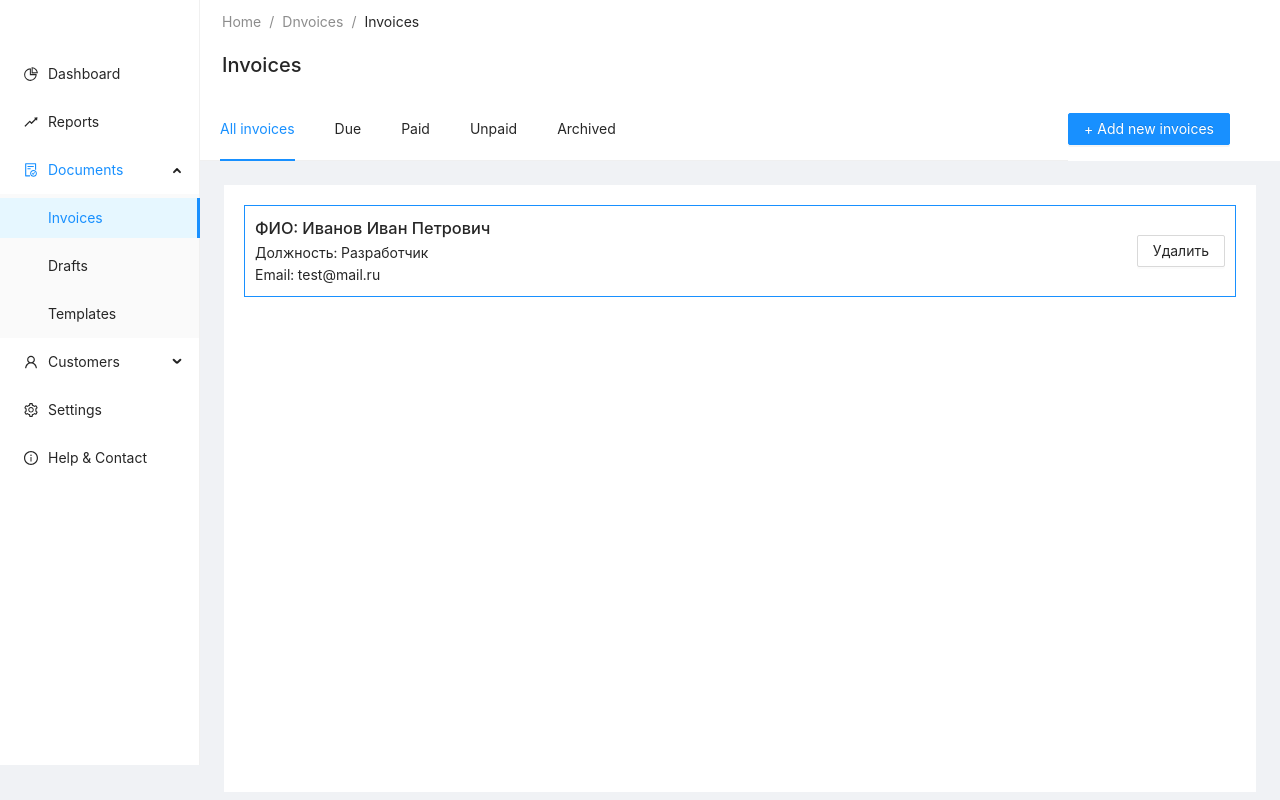
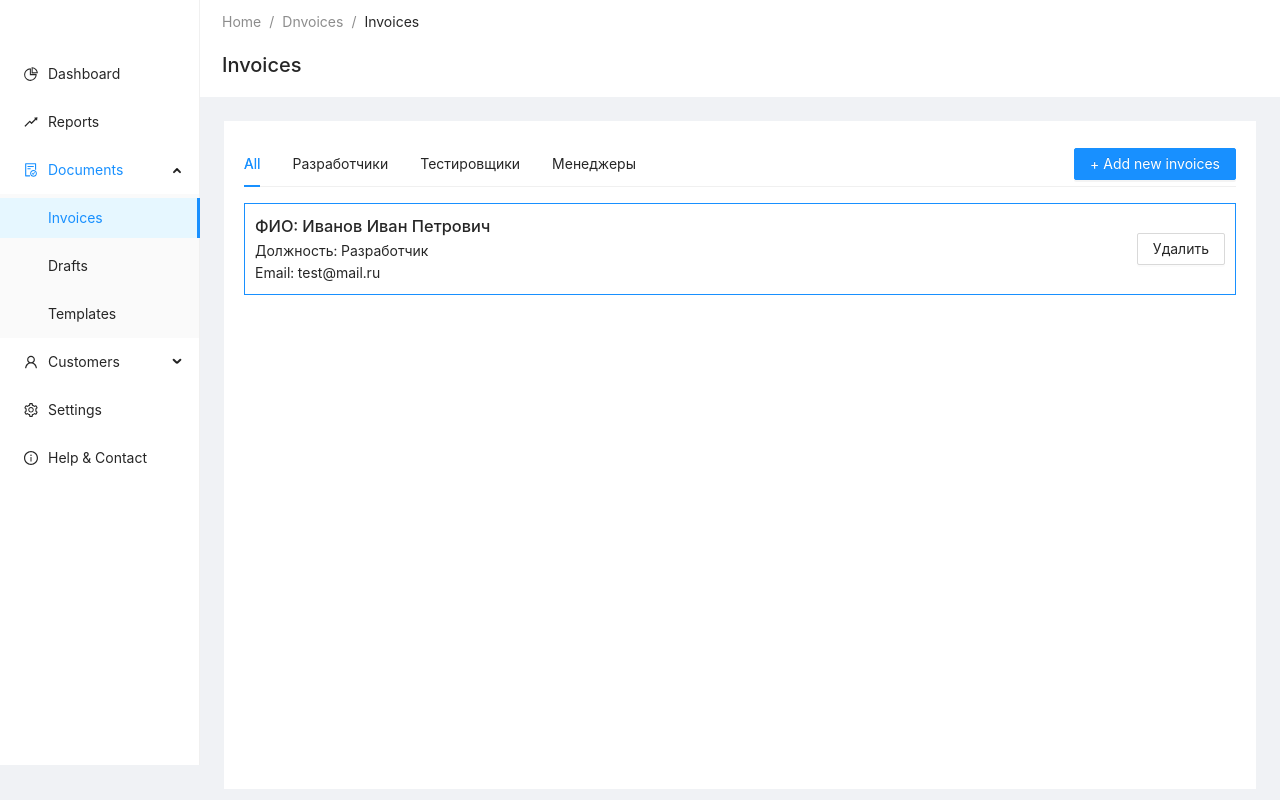
Before and after one commit to Granevskiy8/staff_pro, a React (Create React App) app: page /home/documents/invoices in a window 1280 px wide. Built offline with nearby package versions, Linux system fonts and the light colour scheme.

Commit message:
add filter in invoices

```diff
--- a/src/components/page/Documents/AddNewInvoicers/AddNewInvoicers.tsx
+++ b/src/components/page/Documents/AddNewInvoicers/AddNewInvoicers.tsx
@@ -40,8 +40,12 @@ const AddNewInvoicers = ({droverDisplay}: any) => {
                 <Form.Item required={false} name='patronymic' rules={[{ required: true, message: 'Введите отчество'}]}>
                     <Input placeholder="Отчество" />
                 </Form.Item>
-                <Form.Item required={false} name='position' rules={[{ required: true, message: 'Введите должность'}]}>
-                    <Input placeholder="Должность" />
+                <Form.Item required={false} name='position' rules={[{ required: true, message: 'Выберете должность'}]}>
+                    <Select placeholder="Должность">
+                        <Option value='Тестировщик'>Тестировщик</Option>
+                        <Option value='Разработчик'>Разработчик</Option>
+                        <Option value='Менеджер'>Менеджер</Option>
+                    </Select>
                 </Form.Item>
                 <Form.Item label='Дата рождения'>
                     <Form.Item name='day' required={false} rules={[{ required: true, message: 'Введите день' }]} style={{ display: 'inline-block', width: '20%', margin: '0' }}>
--- a/src/components/page/Documents/Invoices/Invoices.tsx
+++ b/src/components/page/Documents/Invoices/Invoices.tsx
@@ -1,24 +1,56 @@
 import { IEmployee } from "../../../../api/dto/IEmployess"
 import { useAppSelector } from "../../../../store/hooks/redux"
+import EmployeesItem from "../../../../modules/employess/components/PostItem/EmployeesItem";
+import { Button, Tabs } from 'antd';
+import AddNewInvoicers from "../AddNewInvoicers/AddNewInvoicers";
+import { useState } from "react";
 
-import EmployeesItem from "../../../../modules/employess/components/PostItem/EmployeesItem";
-
-
+const { TabPane } = Tabs;
 
 
 const Invoices = () => {
 
+
+    const [drover, setDrover] = useState(false)
+    const droverDisplay = () => {
+        setDrover(!drover)
+    }
     const employees = useAppSelector(state => state.employess.employees)
+    const operations = <Button type="primary" onClick={droverDisplay}>+ Add new invoices</Button>;
 
-    console.log(employees)
-
-
+    let razrab = employees.filter(item => item.position === 'Разработчик');
+    let tester = employees.filter(item => item.position === 'Тестировщик');
+    let manager = employees.filter(item => item.position === 'Менеджер');
 
     return (
         <>
+        <Tabs defaultActiveKey="1" tabBarExtraContent={operations}>
+            <TabPane tab="All" key="1">
+            {employees.length === 0 && <p>Нет приглашенных сотрудников</p>}
             {employees.map((employee: IEmployee) => (
                 <EmployeesItem key={employee.id} employee={employee}/>
             ))}
+            </TabPane>
+            <TabPane tab="Разработчики" key="2">
+            {razrab.length === 0 && <p>Нет приглашенных разработчиков</p>}
+            {razrab.map((employee: IEmployee) => (
+                <EmployeesItem key={employee.id} employee={employee}/>
+            ))}
+            </TabPane>
+            <TabPane tab="Тестировщики" key="3">
+            {tester.length === 0 && <p>Нет приглашенных тестировщиков</p>}
+            {tester.map((employee: IEmployee) => (
+                <EmployeesItem key={employee.id} employee={employee}/>
+            ))}
+            </TabPane>
+            <TabPane tab="Менеджеры" key="4">
+            {manager.length === 0 && <p>Нет приглашенных менеджеров</p>}
+            {manager.map((employee: IEmployee) => (
+                <EmployeesItem key={employee.id} employee={employee}/>
+            ))}
+            </TabPane>
+        </Tabs>
+        {drover && <AddNewInvoicers droverDisplay={droverDisplay} />}
         </>
     )
 }
--- a/src/components/ui/HeaderMenu/HeaderMenu.tsx
+++ b/src/components/ui/HeaderMenu/HeaderMenu.tsx
@@ -1,19 +1,12 @@
-import { Menu, Layout, Breadcrumb, Button } from 'antd';
-import styled from 'styled-components';
+import { Layout, Breadcrumb } from 'antd';
+
 import { useLocation } from "react-router-dom";
-import { useState } from 'react';
-import AddNewInvoicers from '../../page/Documents/AddNewInvoicers/AddNewInvoicers';
+
 const { Header } = Layout;
 
 
 
 const HeaderMenu = () => {
-
-    const [drover, setDrover] = useState(false)
-
-    const droverDisplay = () => {
-        setDrover(!drover)
-    }
 
     const location = useLocation();
     const nameLocation = location.pathname.split('/')
@@ -35,43 +28,8 @@ const HeaderMenu = () => {
             }
         </Breadcrumb>
         <h1 style={{ margin: 0, paddingLeft: 22, fontSize: 20}}>{namePage[0].toUpperCase() + namePage?.slice(1)}</h1>
-        { nameLocation[3] === 'invoices' &&
-        <MenuWrapper>
-            <Menu
-                mode="horizontal"
-                theme='light'
-                style={{ width: '100vw'}}
-                defaultSelectedKeys={['all']}
-            >
-                <Menu.Item key="all">
-                    All invoices
-                </Menu.Item>
-                <Menu.Item key="due">
-                    Due
-                </Menu.Item>
-                <Menu.Item key="paid">
-                    Paid
-                </Menu.Item>
-                <Menu.Item key="unpaid">
-                    Unpaid
-                </Menu.Item>
-                <Menu.Item key="archived">
-                    Archived
-                </Menu.Item>
-            </Menu>
-            <Button type="primary" onClick={droverDisplay}>+ Add new invoices</Button>
-        </MenuWrapper>
-    }
-        {drover && <AddNewInvoicers droverDisplay={droverDisplay} />}
     </Header>
     )
 }
 
 export default HeaderMenu
-
-const MenuWrapper = styled.div`
-    display: flex;
-    flex-direction: row;
-    background: white;
-    align-items: center;
-`
```
